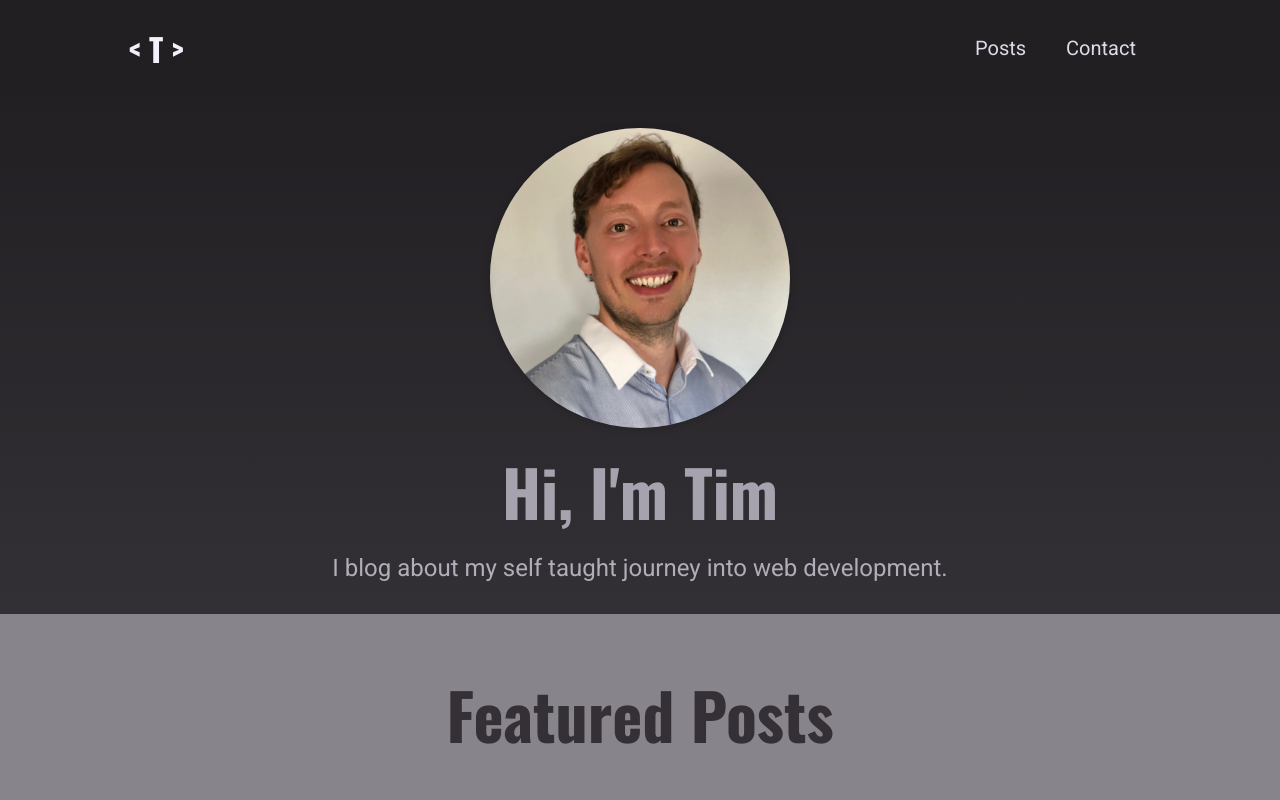
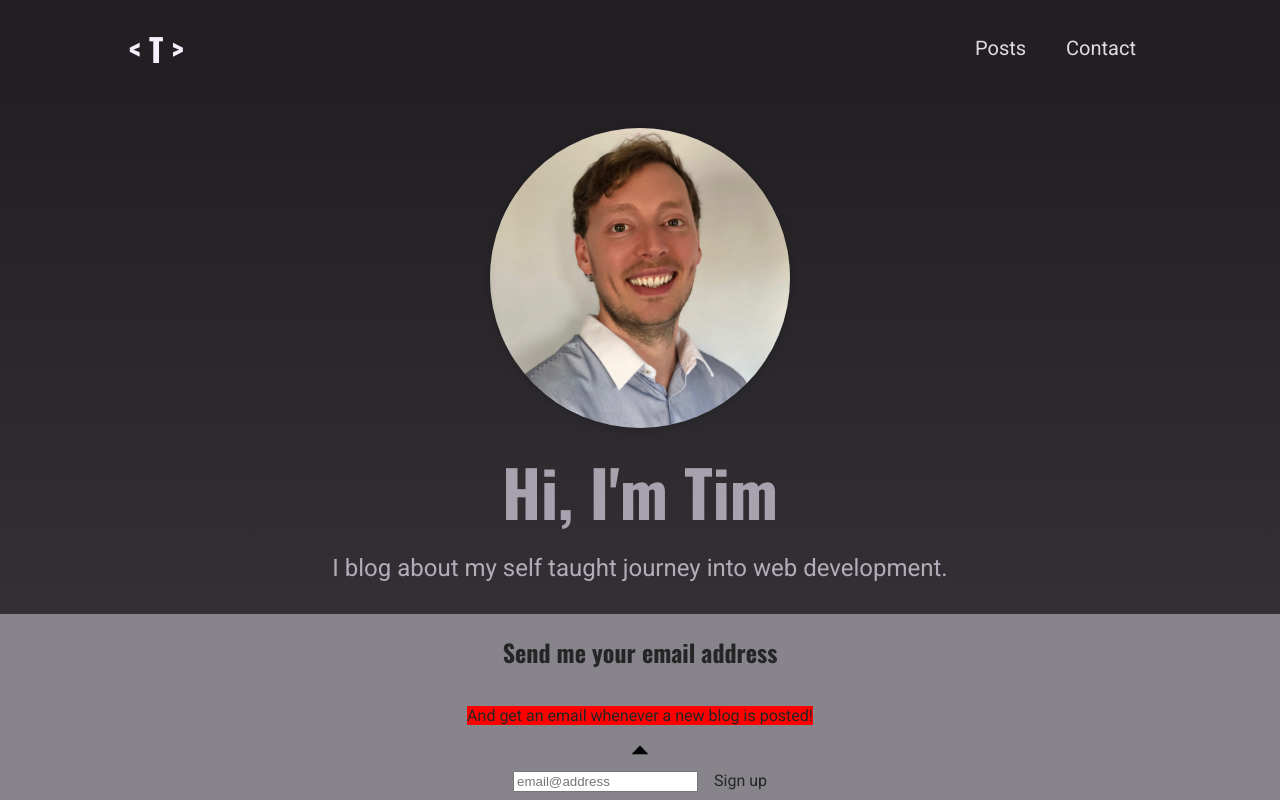
Before and after one commit to T-J-D-Cavey/my-web-dev-blog, a Next.js app: page / in a window 1280 px wide. Shown: the top 800 px of the page. Built offline with nearby package versions, Linux system fonts and the light colour scheme.

Commit message:
add email newsletter components and styles

```diff
--- /dev/null
+++ b/components/newsletter/newsletter-form.js
@@ -0,0 +1,37 @@
+import Image from "next/image";
+import classes from "./newsletter-form.module.css";
+import { useState } from "react";
+
+export default function NewsletterForm() {
+const [showing, setShowing] = useState(false);
+    const appearClass = showing ? classes.form : classes.showing;
+    const buttonMove = showing ? classes.buttonUp : classes.button;
+
+    function handleShowing(e) {
+        e.preventDefault();
+        setShowing((prevState) => !prevState);
+    }
+  return (
+    <div className={classes.container}>
+        <div className={classes.buttonContainer}>
+
+      <button onClick={handleShowing} className={buttonMove}>
+        <Image
+          src="/images/site/down-pointer.png"
+          width={40}
+          height={40}
+          alt="downward pointer"
+          />
+      </button>
+          </div>
+      <form className={appearClass}>
+        <div className={classes.div}>
+          <input type="email" id="email" placeholder="email@address"/>
+        </div>
+        <div className={classes.div}>
+          <button>Sign up</button>
+        </div>
+      </form>
+    </div>
+  );
+}
--- /dev/null
+++ b/components/newsletter/newsletter-form.module.css
@@ -0,0 +1,76 @@
+.container {
+  display: flex;
+  flex-direction: column;
+  align-items: center;
+
+  position: relative;
+  width: 100%;
+}
+
+.form {
+  display: flex;
+  justify-content: center;
+  gap: 1rem;
+  position: relative;
+  top: -50px;
+  transition: all 0.5s ease-out;
+  width: 100%;
+}
+
+.showing {
+    display: flex;
+    justify-content: center;
+    gap: 1rem;
+    position: relative;
+    top: 0px;
+    transition: all 0.5s ease-out;
+    width: 100%;
+}
+
+.buttonContainer {
+    width: 100%;
+    background-color: var(--color-grey-500);
+    position: relative;
+    z-index: 2;
+}
+
+.button {
+    display: flex;
+    justify-content: center;
+    align-items: center;
+    transition: all 0.5s ease-in-out;
+    transform: rotate(180deg);
+    margin: 0 auto;
+}
+
+.buttonUp {
+  display: flex;
+  justify-content: center;
+  align-items: center;
+  position: relative;
+  z-index: 2;
+  transition: all 0.5s ease-in-out;
+  transform: rotate(0deg);
+  margin: 0 auto;
+}
+
+.button > *, .buttonUp > * {
+    width: 20px;
+    height: 20px;
+}
+
+.div {
+  margin: 10px 0;
+  text-align: center;
+}
+
+@media screen and (max-width: 400px) {
+  .form {
+    top: -100px;
+    display: block;
+  }
+
+  .showing {
+    display: block;
+  }
+}
--- /dev/null
+++ b/components/newsletter/newsletter-signup.js
@@ -0,0 +1,12 @@
+import NewsletterForm from "./newsletter-form";
+import classes from './newsletter-signup.module.css';
+
+export default function NewsletterSignup() {
+  return (
+    <section className={classes.container}>
+      <h2 className={classes.h2}>Send me your email address</h2>
+      <p className={classes.p}>And get an email whenever a new blog is posted!</p>
+      <NewsletterForm />
+    </section>
+  );
+}
--- /dev/null
+++ b/components/newsletter/newsletter-signup.module.css
@@ -0,0 +1,17 @@
+.container {
+    display: flex;
+    flex-direction: column;
+    align-items: center;
+    background-color: var(--color-grey-500);
+}
+
+.h2 {
+    position: relative;
+    z-index: 2;
+    background-color: var(--color-grey-500);
+}
+.p {
+    position: relative;
+    z-index: 2;
+    background-color: red;
+}
--- a/components/posts/all-posts.js
+++ b/components/posts/all-posts.js
@@ -11,6 +11,3 @@ export default function AllPosts(props) {
     </section>
   );
 }
-
-// OPTIONAL FEATURE: SIGN UP TO NEWSLETTER FORM H1 AND POST GRID WHERE USER SUBMITS EMAIL ADDRESS
-// TO GET AN EMAIL WHENEVER A NEW BLOG IS POSTED
--- a/pages/index.js
+++ b/pages/index.js
@@ -1,11 +1,13 @@
 import Hero from "@/components/homepage/hero";
 import FeaturedPosts from "@/components/homepage/featured-posts";
+import NewsletterSignup from "@/components/newsletter/newsletter-signup";
 import { getFeaturedPosts } from "@/helpers/posts-utils";
 
 export default function HomePage(props) {
   return (
     <>
       <Hero />
+      <NewsletterSignup />
       <FeaturedPosts posts={props.posts} />
     </>
   );
--- a/styles/globals.css
+++ b/styles/globals.css
@@ -61,4 +61,10 @@ a {
 button {
   font: inherit;
   cursor: pointer;
+  border: none;
+  background: none;
+  padding: 0;
+  margin: 0;
+  color: inherit;
+
 }
```
Also changed, not shown: pages/posts/index.js (+7 -1 lines), public/images/site/down-pointer.png (added), 1 other file (tests, documents, lock files or other folders).
